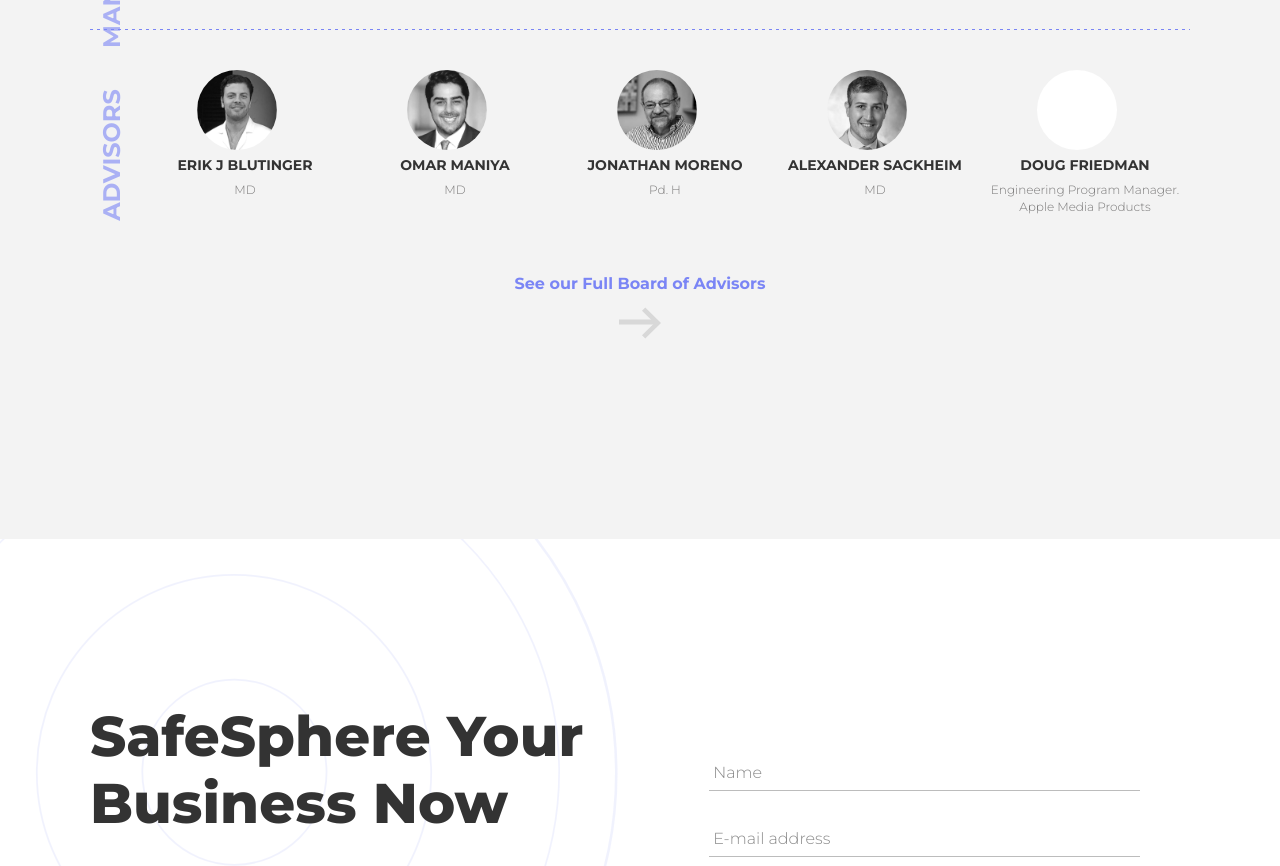
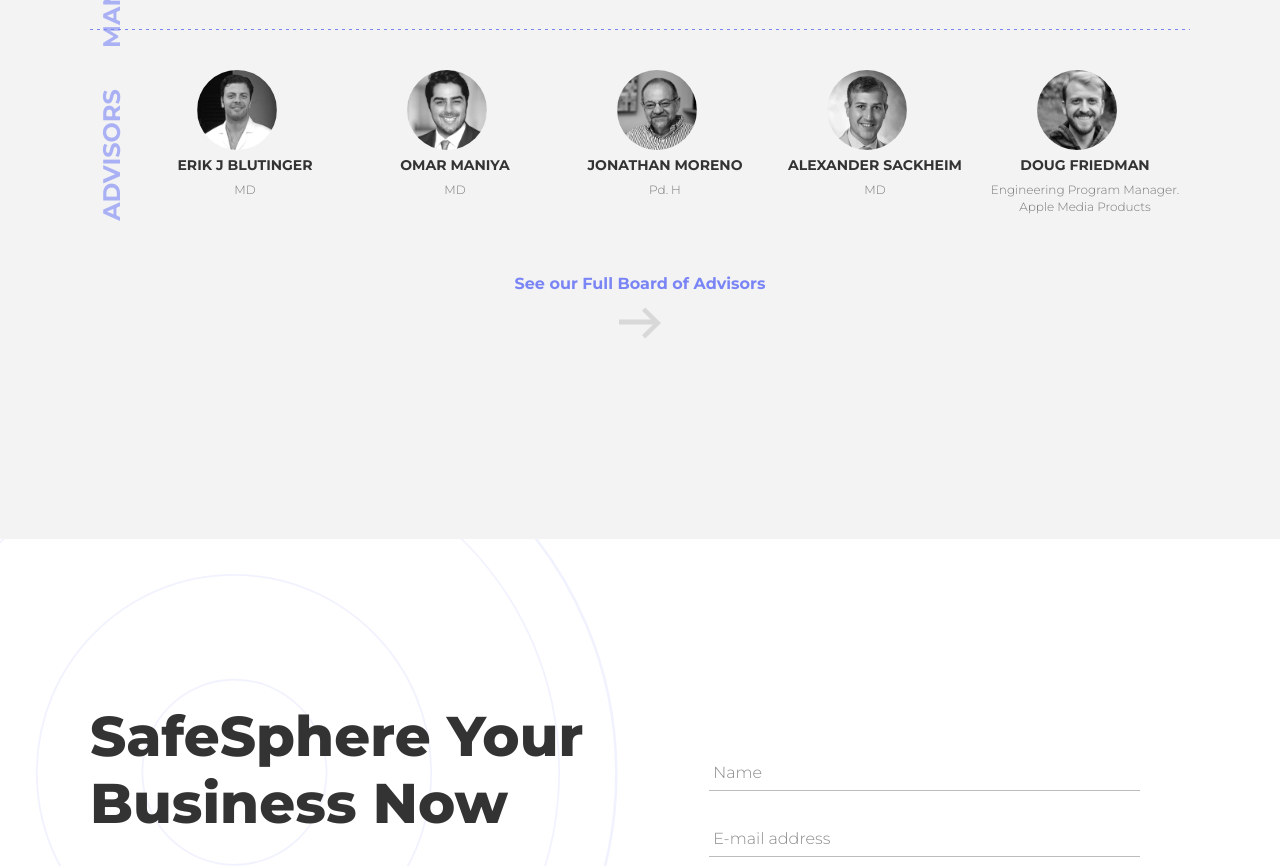
Before and after one commit to safesphere/safesphere.github.io, a Next.js app: page /index in a window 1280 px wide. Shown: the part 4060-4926 px from the top of the page. Built offline with nearby package versions, Linux system fonts and the light colour scheme.

Commit message:
Add Doug's photo

```diff
--- a/data/team.ts
+++ b/data/team.ts
@@ -70,7 +70,7 @@ export const advisors = [
   },
   {
     name: "Doug Friedman",
-    image: "",
+    image: "doug.png",
     role: "Engineering Program Manager.\nApple Media Products",
     description:
       "Doug has spent the past decade working for Apple and leads Engineering Program Management within Apple's Media Products organization for new audio subscription products. Doug has an extensive background in professional audio, with a Masters in Music Business & Technology from NYU, 15 years of composition & audio engineering experience, and over 25 years of performing on stages around the world. He spends the majority of his days triaging new engineering pipelines & squashing pesky bugs. A native of India, 'Dougie' currently lives in San Francisco & will soon be welcoming a puppy to his home.",
```
Also changed, not shown: public/assets/team/doug.png (added).
